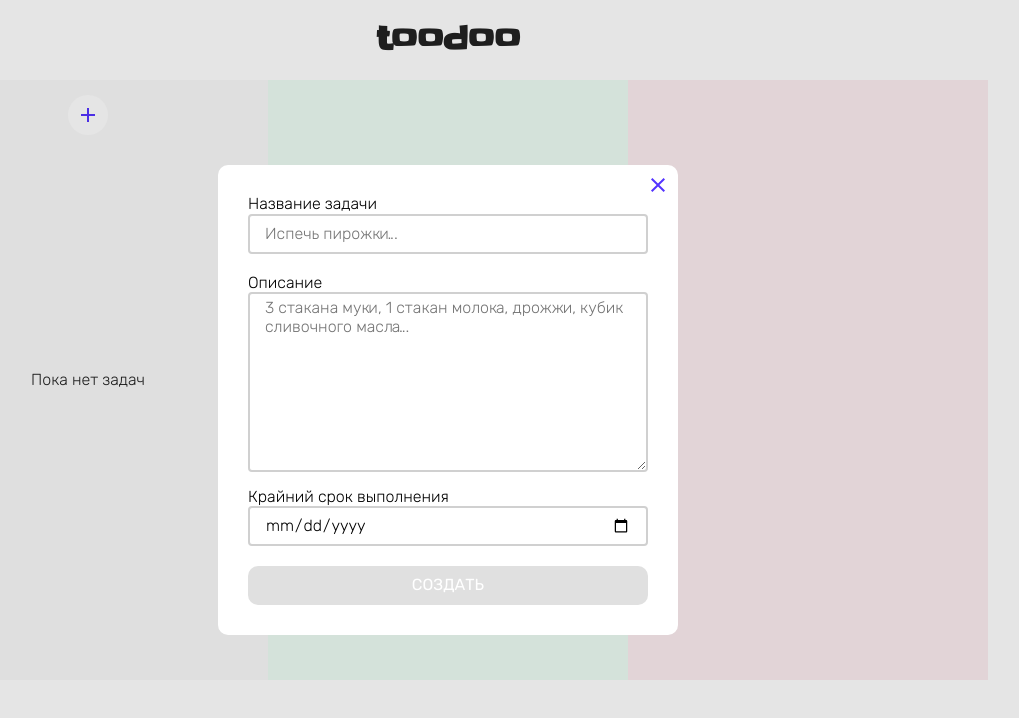
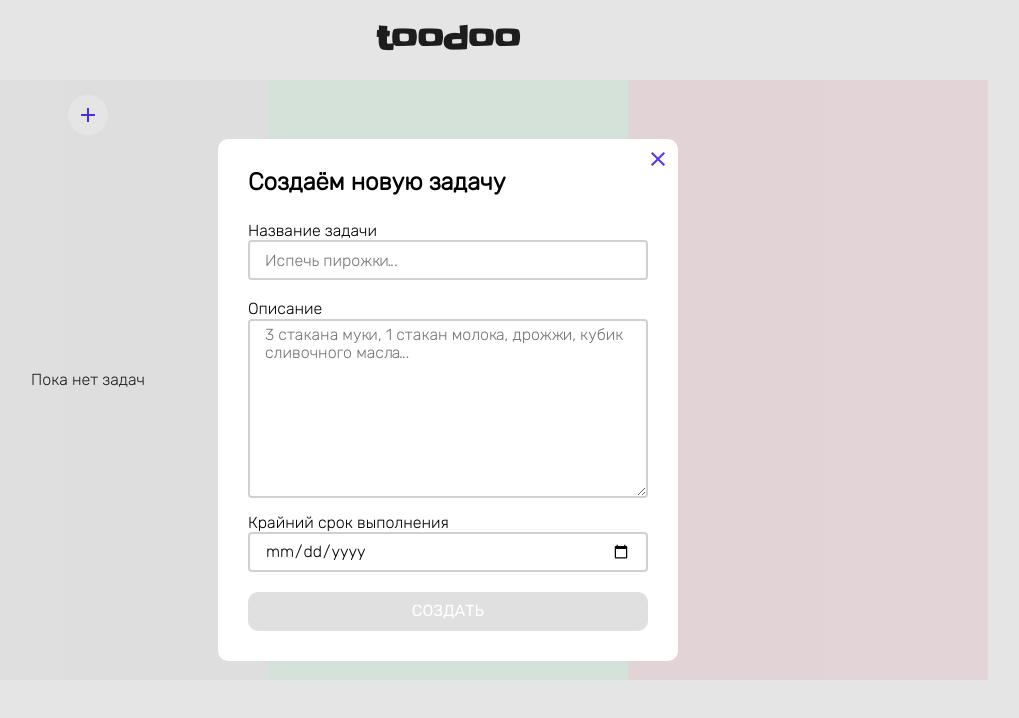
Before and after one commit to Lehano-A/todo, a React (Create React App) app: page / in a window 1280 px wide. Both pictures are taken after a click on the button 280 px from the left and 114 px from the top of the page. Shown: the top 718 px of the page, without its empty margins (192-1211 px from the left). Built offline with nearby package versions, Linux system fonts and the light colour scheme.

Commit message:
Удаляет position компонента FormNewTask

```diff
--- a/src/components/FormNewTask/FormNewTask.tsx
+++ b/src/components/FormNewTask/FormNewTask.tsx
@@ -8,7 +8,6 @@ import { TaskType } from '../Main/Task/task.type'
 import useActionsWithTasks from '../hooks/useActionsWithTasks'
 
 const StyledDialog = styled('dialog')`
-  position: relative;
   border: none;
   border-radius: 10px;
   padding: 30px;
@@ -17,6 +16,10 @@ const StyledDialog = styled('dialog')`
   :where(& input, & textarea, & label, & div) {
     width: 100%;
   }
+`
+
+const Title = styled('h2')`
+  margin-bottom: 25px;
 `
 
 const StyledIconClose = styled(IconClose)`
@@ -148,6 +151,8 @@ const FormNewTask = forwardRef(function (props, ref: any) {
         <StyledIconClose />
       </ButtonClose>
 
+      <Title>Создаём новую задачу</Title>
+
       <form onSubmit={handleCreateNewTask}>
         <Label>
           Название задачи
```
